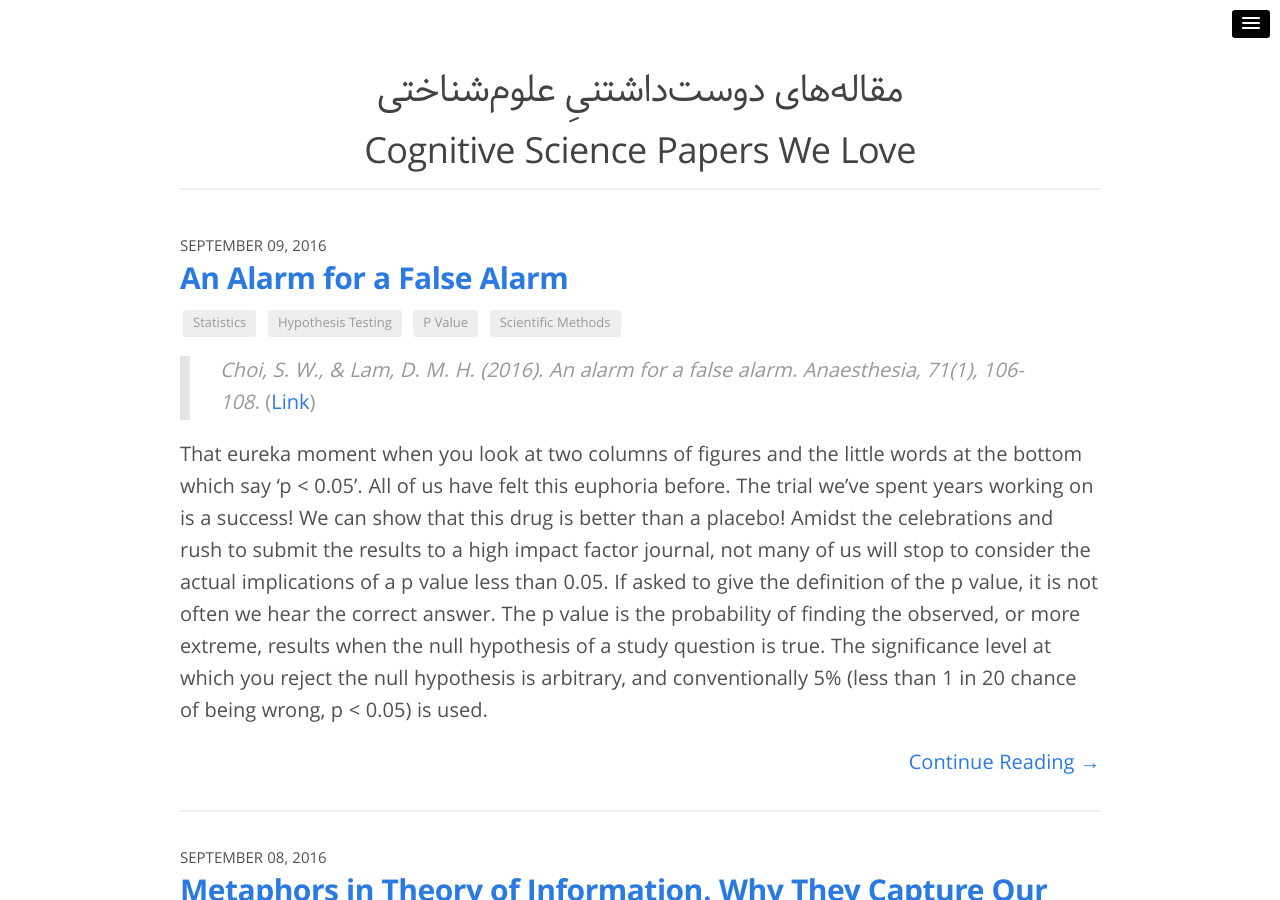
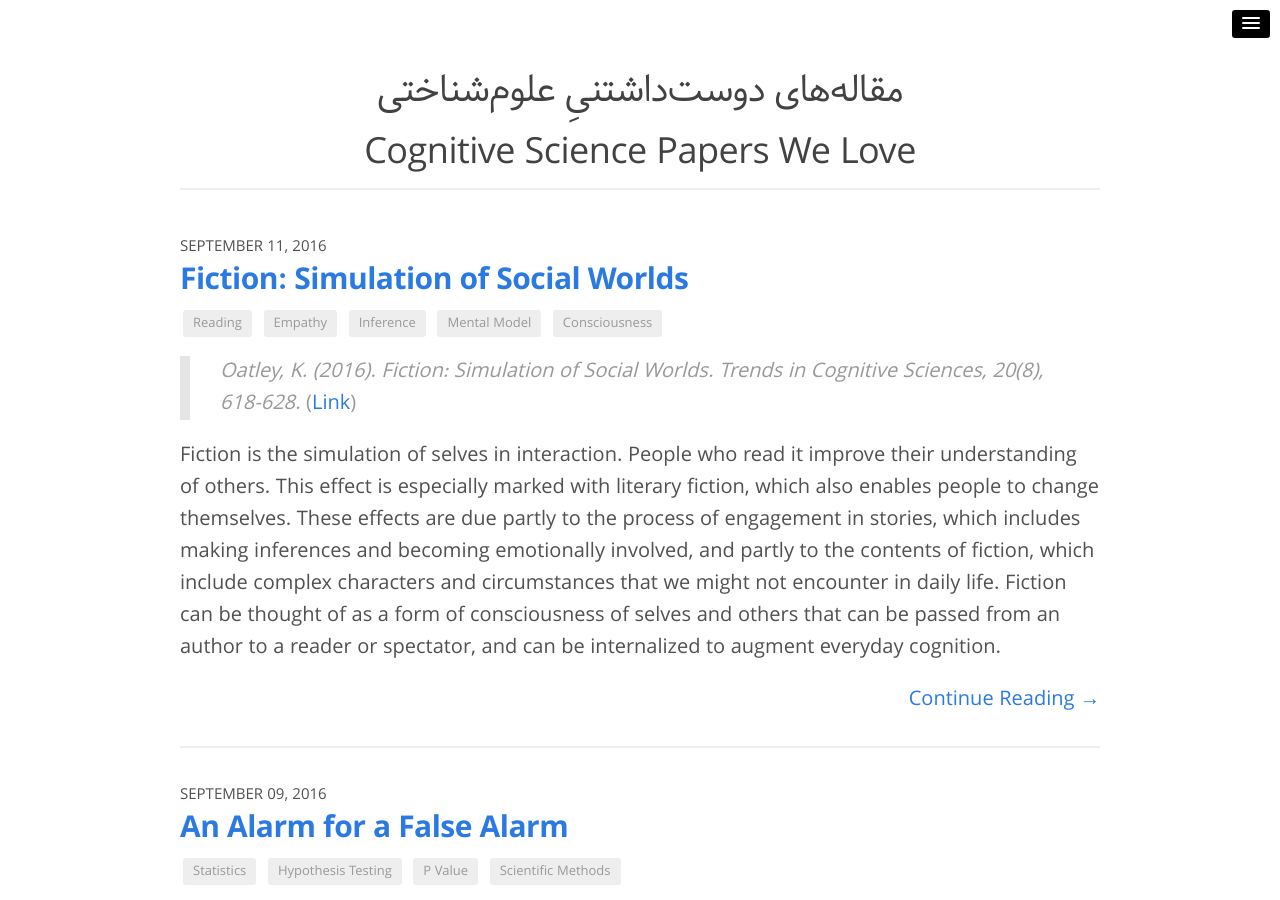
Before and after one commit to morteza/cog.onto.ir, a Jekyll site: the page built from index.html, in a window 1280 px wide and 900 px high. Built offline with Jekyll 4.4.1, drawn with Linux system fonts in a browser that asks for light colours; nearby versions of some CDN libraries; the list of posts is cut into pages by our own code.

Commit message:
Add a book by Blackmore, an article by Oatly on reading novels!, and fix sorting books.

```diff
--- /dev/null
+++ b/_posts/2016-09-11-oatley_2016.md
@@ -0,0 +1,29 @@
+---
+title: 'Fiction: Simulation of Social Worlds'
+title_fa:
+layout: post_en
+date: '2016-09-11'
+date_fa:
+comments: true
+categories: article
+link: http://dx.doi.org/10.1016/j.tics.2016.06.002
+doi: 10.1016/j.tics.2016.06.002
+tags:
+  - Reading
+  - Empathy
+  - Inference
+  - Mental Model
+  - Consciousness
+---
+
+> *Oatley, K. (2016). Fiction: Simulation of Social Worlds. Trends in Cognitive Sciences, 20(8), 618-628.* ([Link](http://dx.doi.org/10.1016/j.tics.2016.06.002))
+
+Fiction is the simulation of selves in interaction. People who read it improve their understanding of others. This effect is especially marked with literary fiction, which also enables people to change themselves. These effects are due partly to the process of engagement in stories, which includes making inferences and becoming emotionally involved, and partly to the contents of fiction, which include complex characters and circumstances that we might not encounter in daily life. Fiction can be thought of as a form of consciousness of selves and others that can be passed from an author to a reader or spectator, and can be internalized to augment everyday cognition.
+
+<!--more-->
+In long-term associations and shorter-term experiments, engagement in fiction, especially literary fiction, has been found to prompt improvements in empathy and theory-of-mind.
+Improvements of empathy and theory-of-mind derive both from practice in processes such as inference and transportation that occur during literary reading, and from the content of fiction, which typically is about human characters and their interactions in the social world.
+Comprehension of stories shares areas of brain activation with the processing of understandings of other people.
+Both fiction and everyday consciousness are based on simulations of the social world; thus, reading a work of fiction can be thought of as taking in a piece of consciousness.
+
+The study of fiction helps us understand how imagination works to create possible worlds, and how mental models are formed of others and ourselves.
--- a/books/index.html
+++ b/books/index.html
@@ -20,9 +20,9 @@ layout: default
 
 <div class="content list">
 {% if site.books.size == 0 %}
-  <h2>No post found</h2>
+  <h2>کتابی هنوز موجود نیست...</h2>
 {% else %}
-{% for post in site.books %}
+{% for post in site.books reversed %}
   {% if post.layout == 'post_fa' %}
   <div class="list-item">
     <span class="list-post-date"><span class="shamsi date">{{ post.date_fa }}</span></span>
```
Also changed, not shown: _books/2016-07-13-consciousness_an_introduction.md (added, +37 -0 lines).
